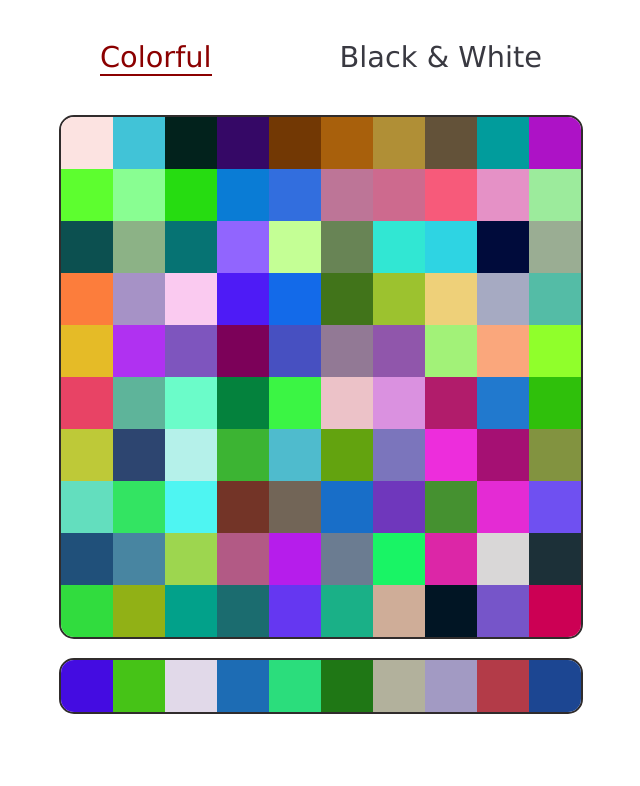
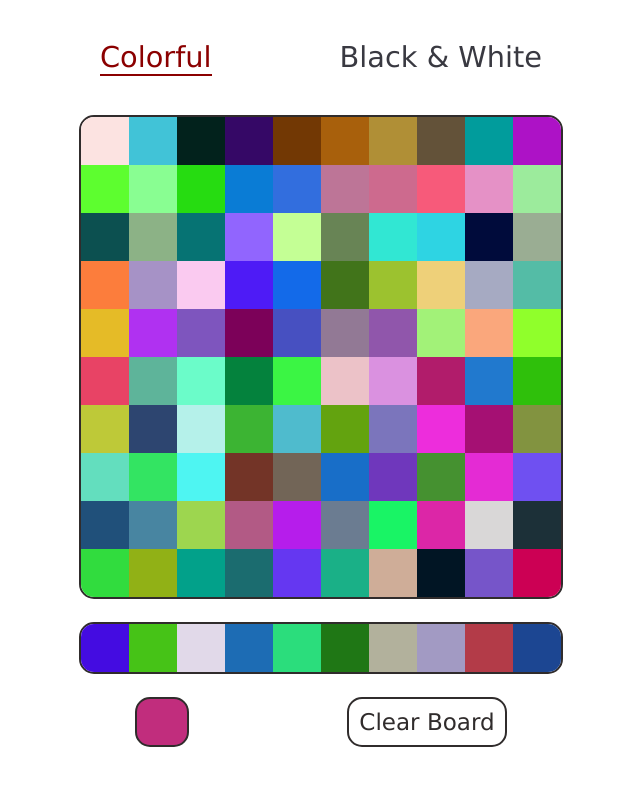
Before and after one commit to sodic/jsschool-sodic-dz2, a React (Create React App) app: page /rgb in a window 1280 px wide. Shown: the top 786 px of the page, without its empty margins (319-959 px from the left). Built offline with nearby package versions, Linux system fonts and the light colour scheme.

Commit message:
add toolbar

```diff
--- a/src/components/App.js
+++ b/src/components/App.js
@@ -20,7 +20,9 @@ class App extends Component {
     const NavigableRGBRender = renderWithProps(withNavigation(RGBPanel), {
       handlePixelClick: this.props.handlePixelClick,
       handlePalleteClick: this.props.handlePalleteClick,
-      palleteColors: this.props.palleteColors
+      palleteColors: this.props.palleteColors,
+      handleClearClick: this.props.handleClearClick,
+      brush: this.props.brush
     });
 
     const NavigableBWRender = renderWithProps(withNavigation(BWPanel));
--- a/src/components/RGBPanel.js
+++ b/src/components/RGBPanel.js
@@ -1,5 +1,6 @@
-import React, { Component } from "react";
-import Pallete from "./Pallete";
+import React, { Component } from 'react';
+import Pallete from './Pallete';
+import Toolbar from './Toolbar';
 
 class RGBPanel extends Component {
   render() {
@@ -21,6 +22,10 @@ class RGBPanel extends Component {
           pixelColors={this.props.palleteColors}
           handleClick={this.props.handlePalleteClick}
         />
+        <Toolbar
+          handleClearClick={this.props.handleClearClick}
+          brush={this.props.brush}
+        />
       </div>
     );
   }
--- /dev/null
+++ b/src/components/Toolbar.js
@@ -0,0 +1,19 @@
+import React, { Component } from 'react';
+
+class Toolbar extends Component {
+  render() {
+    console.log(this.props.brush);
+    return (
+      <div id="toolbar">
+        <span id="sample" style={{ background: this.props.brush }}>
+          &nbsp;&nbsp;&nbsp;&nbsp;
+        </span>
+        <span id="clear" onClick={this.props.handleClearClick}>
+          Clear Board
+        </span>
+      </div>
+    );
+  }
+}
+
+export default Toolbar;
--- a/src/containers/AppContainer.js
+++ b/src/containers/AppContainer.js
@@ -29,10 +29,21 @@ class AppContainer extends Component {
     };
   }
 
+  componentDidMount() {
+    window.onresize = () => {
+      this.setState({
+        pictureSize: this.adjustSize(
+          this.findOptimalSize(),
+          this.state.resolution
+        )
+      });
+    };
+  }
+
   findOptimalSize = () => Math.min(window.innerHeight, window.innerWidth);
 
   adjustSize = (size, resolution) =>
-    Math.round(0.65 * size / resolution) * resolution;
+    Math.round(0.6 * size / resolution) * resolution;
 
   paintPixel = index => {
     this.setState({
@@ -48,26 +59,25 @@ class AppContainer extends Component {
     });
   };
 
-  componentDidMount() {
-    window.onresize = () => {
-      this.setState({
-        pictureSize: this.adjustSize(
-          this.findOptimalSize(),
-          this.state.resolution
-        )
-      });
-    };
-  }
+  clearBoard = () => {
+    this.setState({
+      pixelColors: [...Array(this.state.pixelColors.length)].map(
+        () => this.state.brush
+      )
+    });
+  };
 
   render() {
     return (
       <App
         pixelColors={this.state.pixelColors}
-        handlePixelClick={this.paintPixel}
         palleteColors={this.state.palleteColors}
-        handlePalleteClick={this.chooseColor}
         pictureSize={this.state.pictureSize}
         resolution={this.state.resolution}
+        handlePixelClick={this.paintPixel}
+        handlePalleteClick={this.chooseColor}
+        handleClearClick={this.clearBoard}
+        brush={this.state.brush}
       />
     );
   }
--- a/src/styles/App.css
+++ b/src/styles/App.css
@@ -1,7 +1,7 @@
 body {
   text-align: center;
-  font-family: "Lucida Sans", "Lucida Sans Regular", "Lucida Grande",
-    "Lucida Sans Unicode", Geneva, Verdana, sans-serif;
+  font-family: 'Lucida Sans', 'Lucida Sans Regular', 'Lucida Grande',
+    'Lucida Sans Unicode', Geneva, Verdana, sans-serif;
   font-size: 1.2em;
 }
 
@@ -12,18 +12,6 @@ h1 {
 table {
   border-collapse: collapse;
   margin: auto;
-}
-
-.pallete {
-  margin: 1em auto;
-  border: 2px solid #302c2c;
-  border-radius: 15px;
-  overflow: hidden;
-}
-
-.pixel {
-  float: left;
-  cursor: pointer;
 }
 
 nav {
@@ -38,7 +26,51 @@ nav a {
   margin: 5%;
 }
 
+.pallete {
+  margin: 1.2em auto;
+  border: 2px solid #302c2c;
+  border-radius: 15px;
+  overflow: hidden;
+}
+
+.pixel {
+  float: left;
+  cursor: pointer;
+}
+
 .selected {
   color: darkred;
   border-color: darkred;
 }
+
+#clear,
+#sample {
+  font-size: 1.2em;
+  padding: 10px;
+  outline: none;
+  border: 2px solid #302c2c;
+  border-radius: 15px;
+}
+
+#toolbar {
+  margin-top: 2em;
+  min-width: 200px;
+  width: 29%;
+  margin: auto;
+}
+
+#clear {
+  float: right;
+  color: #302c2c;
+  background: none;
+}
+
+#clear:hover {
+  color: darkred;
+  cursor: pointer;
+  border-color: darkred;
+}
+
+#sample {
+  float: left;
+}
```
